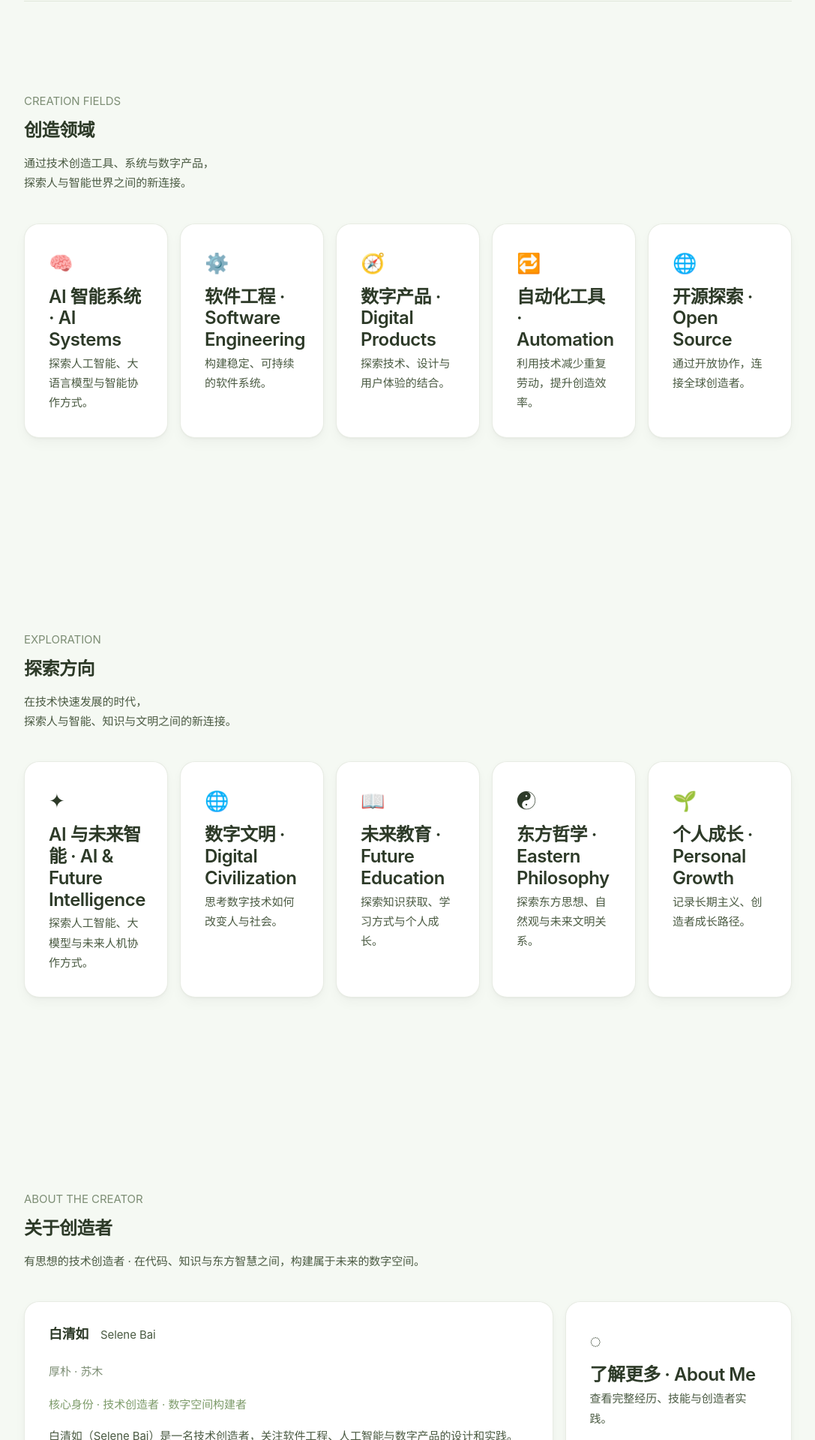
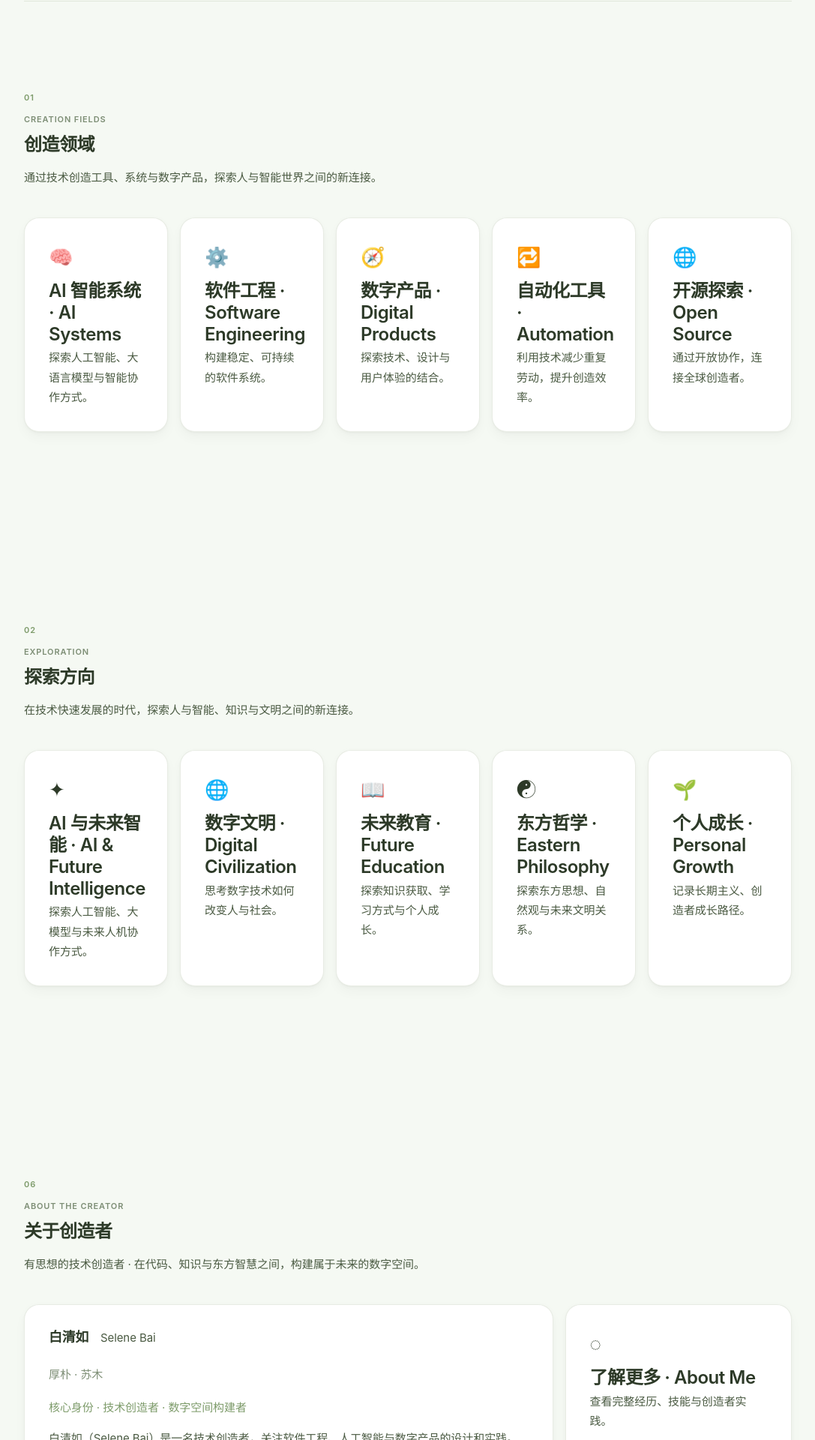
Before and after one commit to Lucky-BQR/personal-site, a Next.js app: page / in a window 1280 px wide. Shown: the part 800-2720 px from the top of the page at 75% size, without its empty margins (96-1183 px from the left). Built offline with nearby package versions, Linux system fonts and the light colour scheme.

Commit message:
feat: create zhuqing section header system

```diff
--- a/src/app/globals.css
+++ b/src/app/globals.css
@@ -236,6 +236,33 @@ p  { font-size: var(--font-size-body); font-weight: var(--font-weight-body); let
   gap: var(--space-card-gap);
 }
 
+.section-header {
+  max-width: var(--container-reading-max);
+  margin-bottom: var(--space-10);
+}
+
+.section-header-number {
+  display: block;
+  margin-bottom: var(--space-3);
+  color: var(--color-accent);
+}
+
+.section-header-eyebrow {
+  margin-bottom: var(--space-3);
+  color: var(--color-textMuted);
+  text-transform: uppercase;
+}
+
+.section-header-title {
+  margin-bottom: var(--space-4);
+  color: var(--color-text);
+}
+
+.section-header-description {
+  max-width: 38rem;
+  color: var(--color-textSecondary);
+}
+
 .text-xs { letter-spacing: 0.01em; line-height: 1.5; }
 .text-\[11px\] { letter-spacing: 0.015em; line-height: 1.5; }
 .text-\[13px\] { letter-spacing: -0.005em; line-height: 1.5; }
--- a/src/components/home/AboutSection.tsx
+++ b/src/components/home/AboutSection.tsx
@@ -1,6 +1,7 @@
 'use client';
 
 import HomeModuleCard from './HomeModuleCard';
+import HomeSectionHeader from './HomeSectionHeader';
 import { useLanguage } from '@/components/language/LanguageProvider';
 import { profile } from '@/data/profile';
 import { siteConfig } from '@/data/site';
@@ -60,16 +61,8 @@ export default function AboutSection() {
 
   return (
     <section className="col-span-full spatial-section" aria-labelledby="about-creator-title">
-      <div className="max-w-2xl mb-8 sm:mb-10">
-        <p className="text-[10px] font-semibold uppercase tracking-[0.16em] mb-3" style={{ color: 'var(--color-textMuted)' }}>
-          {copy.eyebrow}
-        </p>
-        <h2 id="about-creator-title" className="text-[clamp(1.5rem,3vw,2rem)] mb-4" style={{ color: 'var(--color-text)' }}>
-          {copy.title}
-        </h2>
-        <p className="text-[14px] sm:text-[15px]" style={{ color: 'var(--color-textSecondary)', lineHeight: 1.75 }}>
-          {brand.positioning} · {profile.tagline}
-        </p>
+      <div id="about-creator-title">
+        <HomeSectionHeader number="06" eyebrow={copy.eyebrow} title={copy.title} description={`${brand.positioning} · ${profile.tagline}`} />
       </div>
 
       <div className="grid grid-cols-1 lg:grid-cols-[1.4fr_0.6fr] spatial-card-grid">
--- a/src/components/home/ContactSection.tsx
+++ b/src/components/home/ContactSection.tsx
@@ -2,6 +2,7 @@
 
 import Link from 'next/link';
 import { useLanguage } from '@/components/language/LanguageProvider';
+import HomeSectionHeader from './HomeSectionHeader';
 
 export default function ContactSection() {
   const { t } = useLanguage();
@@ -9,15 +10,9 @@ export default function ContactSection() {
   return (
     <section className="container-main spatial-section-compact" aria-labelledby="connect-continue-title">
       <div className="border-t pt-8" style={{ borderColor: 'var(--color-border)' }}>
-        <p className="text-[10px] font-semibold uppercase tracking-[0.16em] mb-3" style={{ color: 'var(--color-textMuted)' }}>
-          {t('contact', 'eyebrow')}
-        </p>
-        <h2 id="connect-continue-title" className="text-[clamp(1.5rem,3vw,2rem)] mb-4" style={{ color: 'var(--color-text)' }}>
-          {t('contact', 'title')}
-        </h2>
-        <p className="max-w-2xl text-[14px] sm:text-[15px] mb-7" style={{ color: 'var(--color-textSecondary)', lineHeight: 1.75 }}>
-          {t('contact', 'desc')}
-        </p>
+        <div id="connect-continue-title">
+          <HomeSectionHeader number="07" eyebrow={t('contact', 'eyebrow')} title={t('contact', 'title')} description={t('contact', 'desc')} />
+        </div>
 
         <div className="flex flex-wrap gap-2">
           <Link href="/timeline" className="text-[12px] py-2 px-5 rounded-full border transition-colors" style={{ color: 'var(--color-textSecondary)', borderColor: 'var(--color-border)' }}>{t('nav', 'timeline')}</Link>
--- a/src/components/home/CreationSection.tsx
+++ b/src/components/home/CreationSection.tsx
@@ -1,4 +1,5 @@
 import HomeModuleCard from './HomeModuleCard';
+import HomeSectionHeader from './HomeSectionHeader';
 
 const creationFields = [
   {
@@ -31,19 +32,7 @@ const creationFields = [
 export default function CreationSection() {
   return (
     <section className="order-first col-span-full spatial-section">
-      <div className="max-w-2xl mb-8 sm:mb-10">
-        <p className="text-[10px] font-semibold uppercase tracking-[0.16em] mb-3" style={{ color: 'var(--color-textMuted)' }}>
-          Creation Fields
-        </p>
-        <h2 className="text-[clamp(1.5rem,3vw,2rem)] mb-4" style={{ color: 'var(--color-text)' }}>
-          创造领域
-        </h2>
-        <p className="text-[14px] sm:text-[15px]" style={{ color: 'var(--color-textSecondary)', lineHeight: 1.75 }}>
-          通过技术创造工具、系统与数字产品，
-          <br className="hidden sm:block" />
-          探索人与智能世界之间的新连接。
-        </p>
-      </div>
+      <HomeSectionHeader number="01" eyebrow="Creation Fields" title="创造领域" description="通过技术创造工具、系统与数字产品，探索人与智能世界之间的新连接。" />
 
       <div className="grid grid-cols-1 sm:grid-cols-2 lg:grid-cols-5 spatial-card-grid">
         {creationFields.map((field, index) => (
--- a/src/components/home/ExplorationSection.tsx
+++ b/src/components/home/ExplorationSection.tsx
@@ -1,4 +1,5 @@
 import HomeModuleCard from './HomeModuleCard';
+import HomeSectionHeader from './HomeSectionHeader';
 
 const explorationFields = [
   {
@@ -36,19 +37,7 @@ const explorationFields = [
 export default function ExplorationSection() {
   return (
     <section className="order-first col-span-full spatial-section">
-      <div className="max-w-2xl mb-8 sm:mb-10">
-        <p className="text-[10px] font-semibold uppercase tracking-[0.16em] mb-3" style={{ color: 'var(--color-textMuted)' }}>
-          Exploration
-        </p>
-        <h2 className="text-[clamp(1.5rem,3vw,2rem)] mb-4" style={{ color: 'var(--color-text)' }}>
-          探索方向
-        </h2>
-        <p className="text-[14px] sm:text-[15px]" style={{ color: 'var(--color-textSecondary)', lineHeight: 1.75 }}>
-          在技术快速发展的时代，
-          <br className="hidden sm:block" />
-          探索人与智能、知识与文明之间的新连接。
-        </p>
-      </div>
+      <HomeSectionHeader number="02" eyebrow="Exploration" title="探索方向" description="在技术快速发展的时代，探索人与智能、知识与文明之间的新连接。" />
 
       <div className="grid grid-cols-1 sm:grid-cols-2 lg:grid-cols-5 spatial-card-grid">
         {explorationFields.map((field, index) => (
--- a/src/components/home/GardenSection.tsx
+++ b/src/components/home/GardenSection.tsx
@@ -1,4 +1,5 @@
 import HomeModuleCard from './HomeModuleCard';
+import HomeSectionHeader from './HomeSectionHeader';
 
 const gardenPaths = [
   {
@@ -24,18 +25,8 @@ const gardenPaths = [
 export default function GardenSection() {
   return (
     <section className="col-span-full spatial-section" aria-labelledby="knowledge-garden-title">
-      <div className="max-w-2xl mb-8 sm:mb-10">
-        <p className="text-[10px] font-semibold uppercase tracking-[0.16em] mb-3" style={{ color: 'var(--color-textMuted)' }}>
-          Knowledge Garden
-        </p>
-        <h2 id="knowledge-garden-title" className="text-[clamp(1.5rem,3vw,2rem)] mb-4" style={{ color: 'var(--color-text)' }}>
-          知识花园
-        </h2>
-        <p className="text-[14px] sm:text-[15px]" style={{ color: 'var(--color-textSecondary)', lineHeight: 1.75 }}>
-          知识不是被收藏的答案，而是在长期学习、技术沉淀与思想记录中，
-          <br className="hidden sm:block" />
-          持续生长的理解与实践。
-        </p>
+      <div id="knowledge-garden-title">
+        <HomeSectionHeader number="04" eyebrow="Knowledge Garden" title="知识花园" description="知识不是被收藏的答案，而是在长期学习、技术沉淀与思想记录中，持续生长的理解与实践。" />
       </div>
 
       <div className="grid grid-cols-1 md:grid-cols-3 spatial-card-grid">
--- /dev/null
+++ b/src/components/home/HomeSectionHeader.tsx
@@ -0,0 +1,22 @@
+interface HomeSectionHeaderProps {
+  number: string;
+  eyebrow: string;
+  title: string;
+  description: string;
+}
+
+export default function HomeSectionHeader({
+  number,
+  eyebrow,
+  title,
+  description,
+}: HomeSectionHeaderProps) {
+  return (
+    <header className="section-header motion-reveal">
+      <span className="section-header-number type-meta">{number}</span>
+      <p className="section-header-eyebrow type-meta">{eyebrow}</p>
+      <h2 className="section-header-title type-heading">{title}</h2>
+      <p className="section-header-description type-body">{description}</p>
+    </header>
+  );
+}
--- a/src/components/home/LaboratorySection.tsx
+++ b/src/components/home/LaboratorySection.tsx
@@ -1,3 +1,5 @@
+import HomeSectionHeader from './HomeSectionHeader';
+
 const laboratoryProjects = [
   {
     id: '001',
@@ -25,17 +27,7 @@ const laboratoryProjects = [
 export default function LaboratorySection() {
   return (
     <section className="col-span-full spatial-section">
-      <div className="max-w-2xl mb-8 sm:mb-10">
-        <p className="text-[10px] font-semibold uppercase tracking-[0.16em] mb-3" style={{ color: 'var(--color-textMuted)' }}>
-          Creator Laboratory
-        </p>
-        <h2 className="text-[clamp(1.5rem,3vw,2rem)] mb-4" style={{ color: 'var(--color-text)' }}>
-          创造实验室
-        </h2>
-        <p className="text-[14px] sm:text-[15px]" style={{ color: 'var(--color-textSecondary)', lineHeight: 1.75 }}>
-          展示技术创造、产品实验与长期项目积累。
-        </p>
-      </div>
+      <HomeSectionHeader number="03" eyebrow="Creator Laboratory" title="创造实验室" description="展示技术创造、产品实验与长期项目积累。" />
 
       <div className="grid grid-cols-1 md:grid-cols-3 spatial-card-grid">
         {laboratoryProjects.map((project) => (
--- a/src/components/home/OrientalSection.tsx
+++ b/src/components/home/OrientalSection.tsx
@@ -1,6 +1,7 @@
 'use client';
 
 import HomeModuleCard from './HomeModuleCard';
+import HomeSectionHeader from './HomeSectionHeader';
 import { useLanguage } from '@/components/language/LanguageProvider';
 import { orientalContent } from '@/data/oriental';
 
@@ -10,16 +11,8 @@ export default function OrientalSection() {
 
   return (
     <section className="col-span-full spatial-section" aria-labelledby="oriental-perspectives-title">
-      <div className="max-w-2xl mb-8 sm:mb-10">
-        <p className="text-[10px] font-semibold uppercase tracking-[0.16em] mb-3" style={{ color: 'var(--color-textMuted)' }}>
-          {content.eyebrow}
-        </p>
-        <h2 id="oriental-perspectives-title" className="text-[clamp(1.5rem,3vw,2rem)] mb-4" style={{ color: 'var(--color-text)' }}>
-          {content.title}
-        </h2>
-        <p className="text-[14px] sm:text-[15px]" style={{ color: 'var(--color-textSecondary)', lineHeight: 1.75 }}>
-          {content.statement}
-        </p>
+      <div id="oriental-perspectives-title">
+        <HomeSectionHeader number="05" eyebrow={content.eyebrow} title={content.title} description={content.statement} />
       </div>
 
       <div className="grid grid-cols-1 md:grid-cols-3 spatial-card-grid">
```
